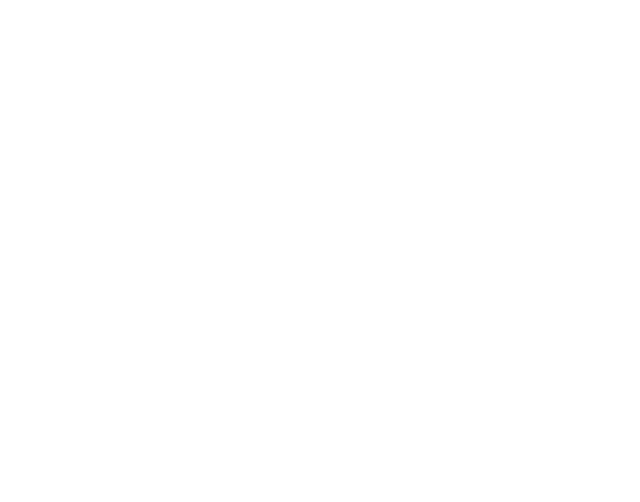
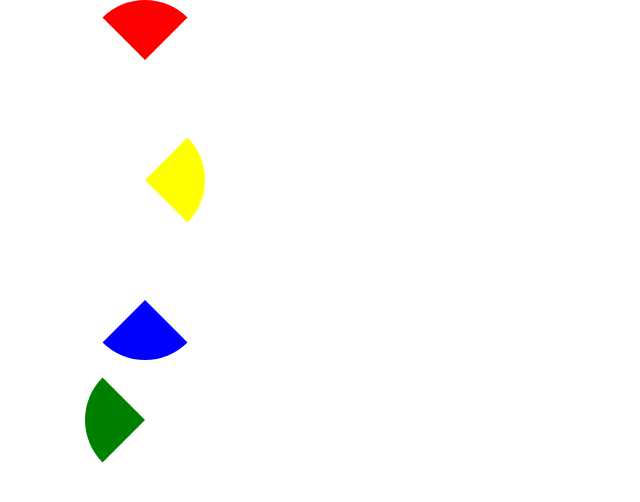
Before and after one commit to richard508/simon.github.io, a plain HTML site: page index.html in a window 1280 px wide. Shown: the whole page, without its empty margins (0-640 px from the left). Drawn offline with nearby package versions, Linux system fonts and the light colour scheme.

Commit message:
create shapes of each color

```diff
--- a/assets/css/style.css
+++ b/assets/css/style.css
@@ -0,0 +1,51 @@
+#red {
+  width: 0px;
+  height: 0px;
+  border-right: 60px solid transparent;
+  border-top: 60px solid red;
+  border-left: 60px solid transparent;
+  border-bottom: 60px solid transparent;
+  border-top-left-radius: 60px;
+  border-top-right-radius: 60px;
+  border-bottom-left-radius: 60px;
+  border-bottom-right-radius: 60px;
+}
+
+#green {
+  width: 0px;
+  height: 0px;
+  border-right: 60px solid transparent;
+  border-top: 60px solid transparent;
+  border-left: 60px solid green;
+  border-bottom: 60px solid transparent;
+  border-top-left-radius: 60px;
+  border-top-right-radius: 60px;
+  border-bottom-left-radius: 60px;
+  border-bottom-right-radius: 60px;
+}
+
+#blue {
+  width: 0px;
+  height: 0px;
+  border-right: 60px solid transparent;
+  border-top: 60px solid transparent;
+  border-left: 60px solid transparent;
+  border-bottom: 60px solid blue;
+  border-top-left-radius: 60px;
+  border-top-right-radius: 60px;
+  border-bottom-left-radius: 60px;
+  border-bottom-right-radius: 60px;
+}
+
+#yellow {
+  width: 0px;
+  height: 0px;
+  border-right: 60px solid yellow;
+  border-top: 60px solid transparent;
+  border-left: 60px solid transparent;
+  border-bottom: 60px solid transparent;
+  border-top-left-radius: 60px;
+  border-top-right-radius: 60px;
+  border-bottom-left-radius: 60px;
+  border-bottom-right-radius: 60px;
+}
--- a/index.html
+++ b/index.html
@@ -11,6 +11,14 @@
   <script defer src="assets/js/script.js"></script>
 </head>
 <body>
+  <header>
 
+  </header>
+  <div class="container">
+    <div id="red"></div>
+    <div id="yellow"></div>
+    <div id="blue"></div>
+    <div id="green"></div>
+  </div>
 </body>
 </html>
```
